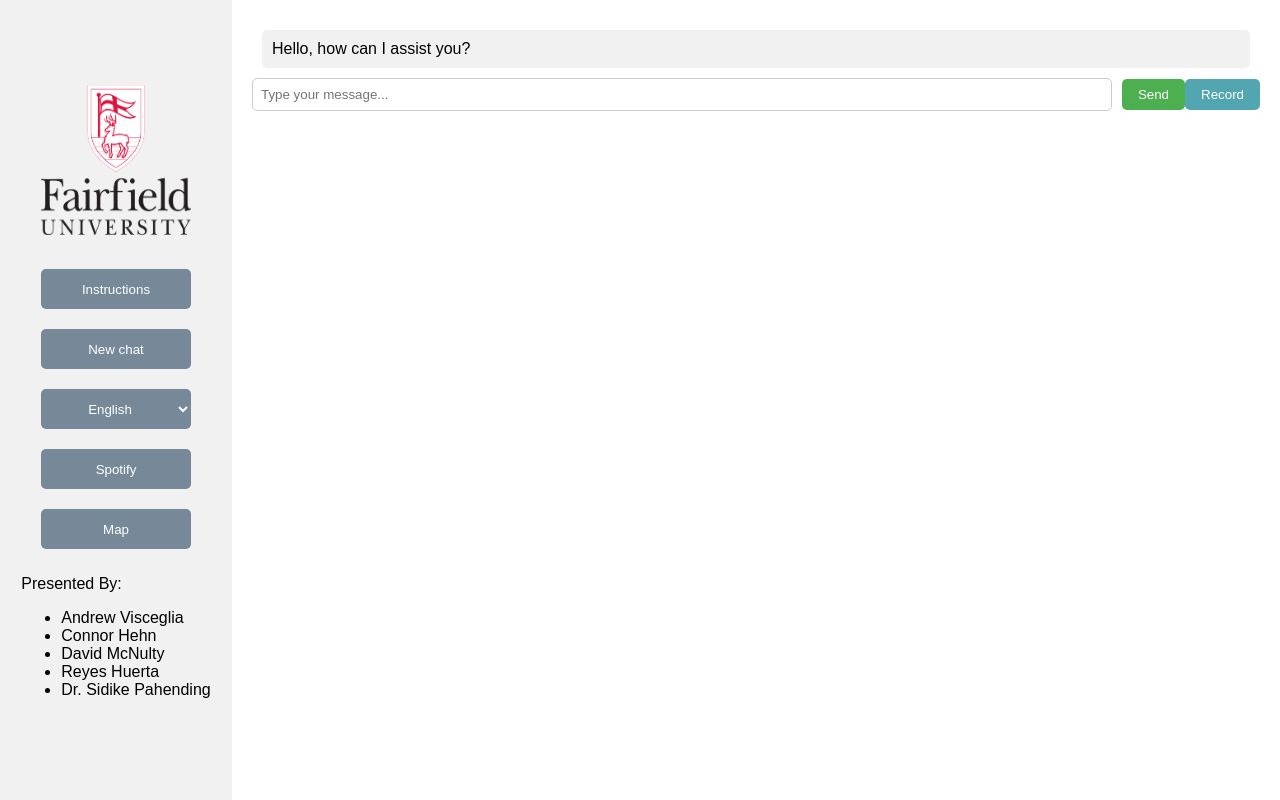
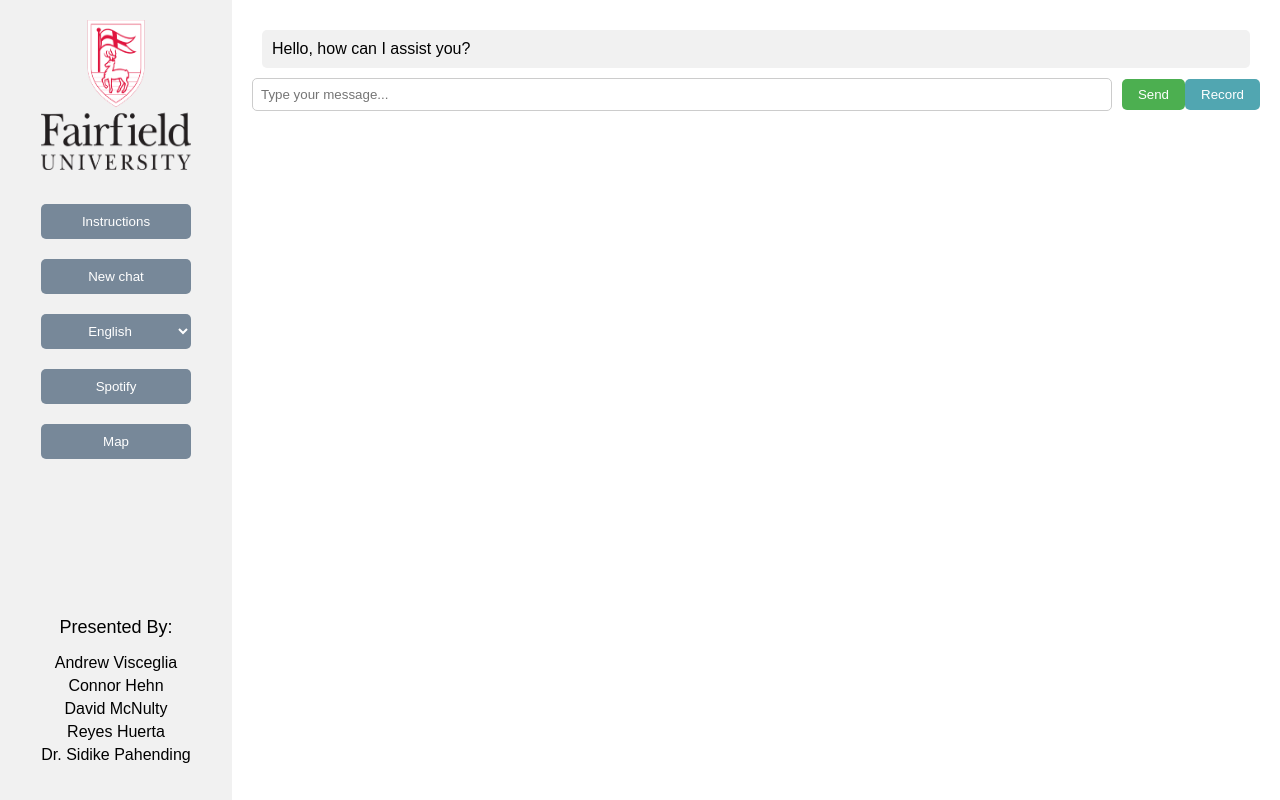
Before and after one commit to connorhehn/CapstoneProject, a Flask app: page / in a window 1280 px wide. Run offline with Flask 3, Linux system fonts and the light colour scheme.

Commit message:
Update styles.css

```diff
--- a/static/styles.css
+++ b/static/styles.css
@@ -137,7 +137,7 @@ body {
 
 #language-select {
     width: 150px;
-    height: 40px;
+    height: 35px;
     /* padding: 10px 20px; */
     margin-bottom: 10px; /* Add margin between buttons */
     border: none;
@@ -155,7 +155,7 @@ body {
 
 .sidebar button {
     width: 150px; /* Set the width */
-    height: 40px; /* Set the height */
+    height: 35px; /* Set the height */
     margin-bottom: 10px; /* Add margin between buttons */
     display: block; /* Make buttons appear in block format */
     border: none; /* Remove default border */
@@ -164,3 +164,24 @@ body {
     cursor: pointer; /* Add pointer cursor */
     transition: background-color 0.3s ease; /* Smooth transition */
 }
+
+/* Style for the credits */
+#credits {
+    margin-top: auto; /* Push the credits to the bottom */
+    text-align: center; /* Center-align the text */
+}
+
+#credits p {
+    font-size: 18px; /* Adjust font size */
+    margin-bottom: 10px; /* Add margin below paragraphs */
+}
+
+#credits ul {
+    list-style-type: none; /* Remove bullet points */
+    padding: 0; /* Remove default padding */
+}
+
+#credits li {
+    font-size: 16px; /* Adjust font size */
+    margin-bottom: 5px; /* Add margin between list items */
+}
```
